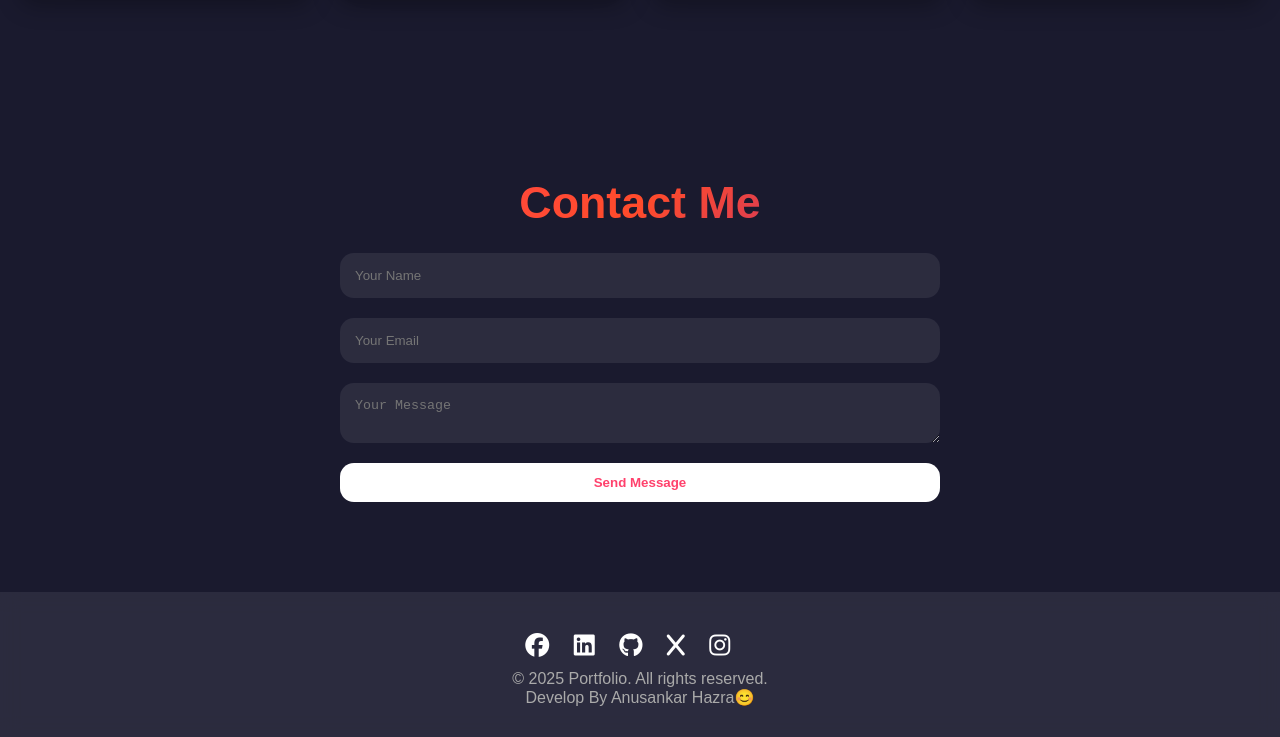
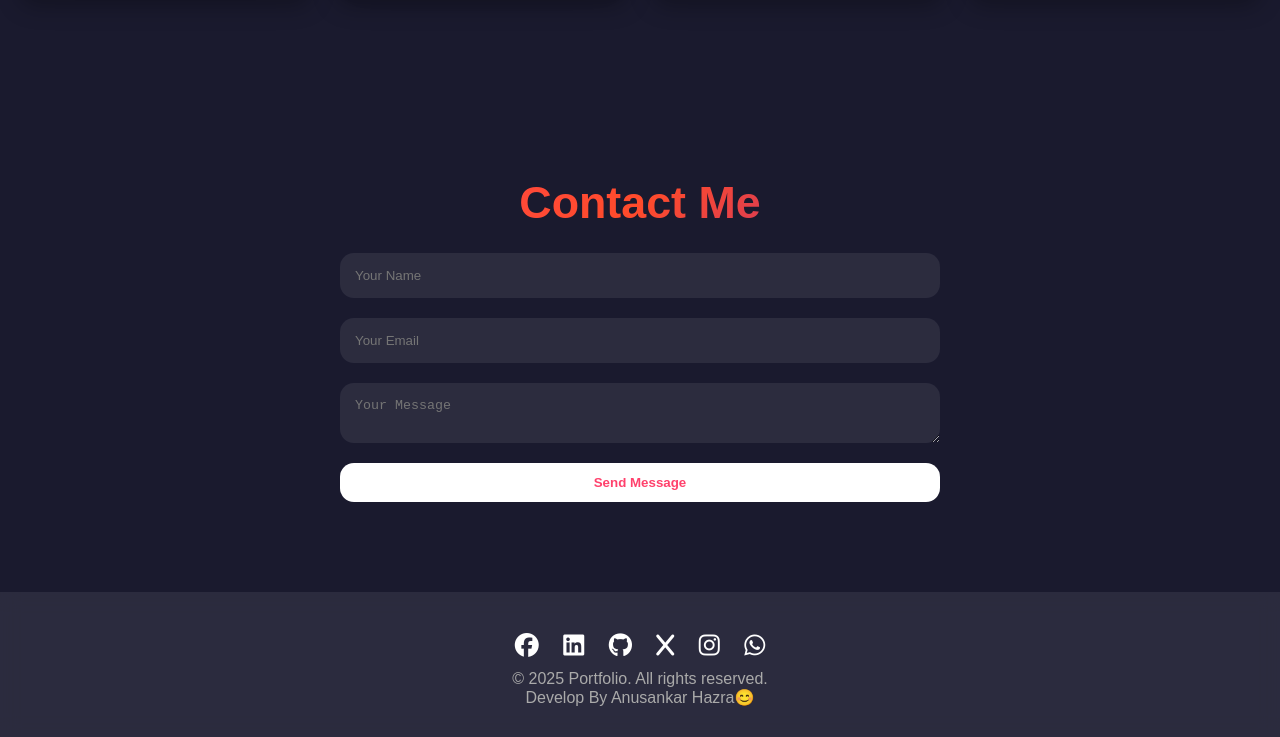
Before and after one commit to Hazra2005/Portfolio, a plain HTML site: page index.html in a window 1280 px wide. Shown: the part 1955-2692 px from the top of the page. Drawn offline with Linux system fonts and the light colour scheme.

Commit message:
Update index.html

```diff
--- a/index.html
+++ b/index.html
@@ -135,7 +135,7 @@
   <a href="https://github.com/Hazra2005"><i class="fa-brands fa-github"></i></a>
   <a href="https://x.com/anusankarhazra"><i class="fa-brands fa-x"></i></a>
   <a href="https://www.instagram.com/_hazra_official_0602_?igsh=cml0aW82ZDV3cHBq"><i class="fa-brands fa-instagram"></i></a>
-  <a href="https://wa.me/qr/O2LJPN2ND4PGA1"><i class="fa-brands fa-Whatsapp"></i></a>
+  <a href="https://wa.me/qr/O2LJPN2ND4PGA1"><i class="fa-brands fa-whatsapp"></i></a>
 </div>
 
     <p>&copy; 2025 Portfolio. All rights reserved.<BR>
```
